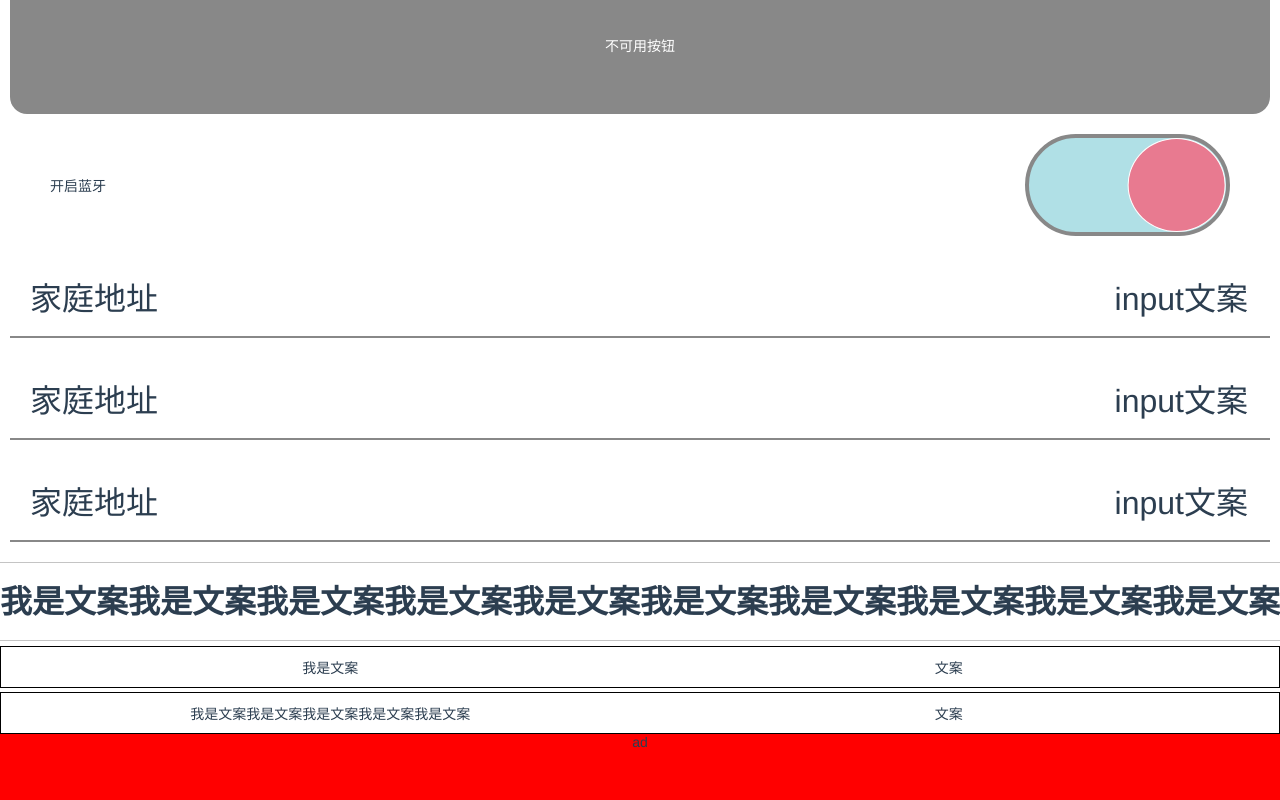
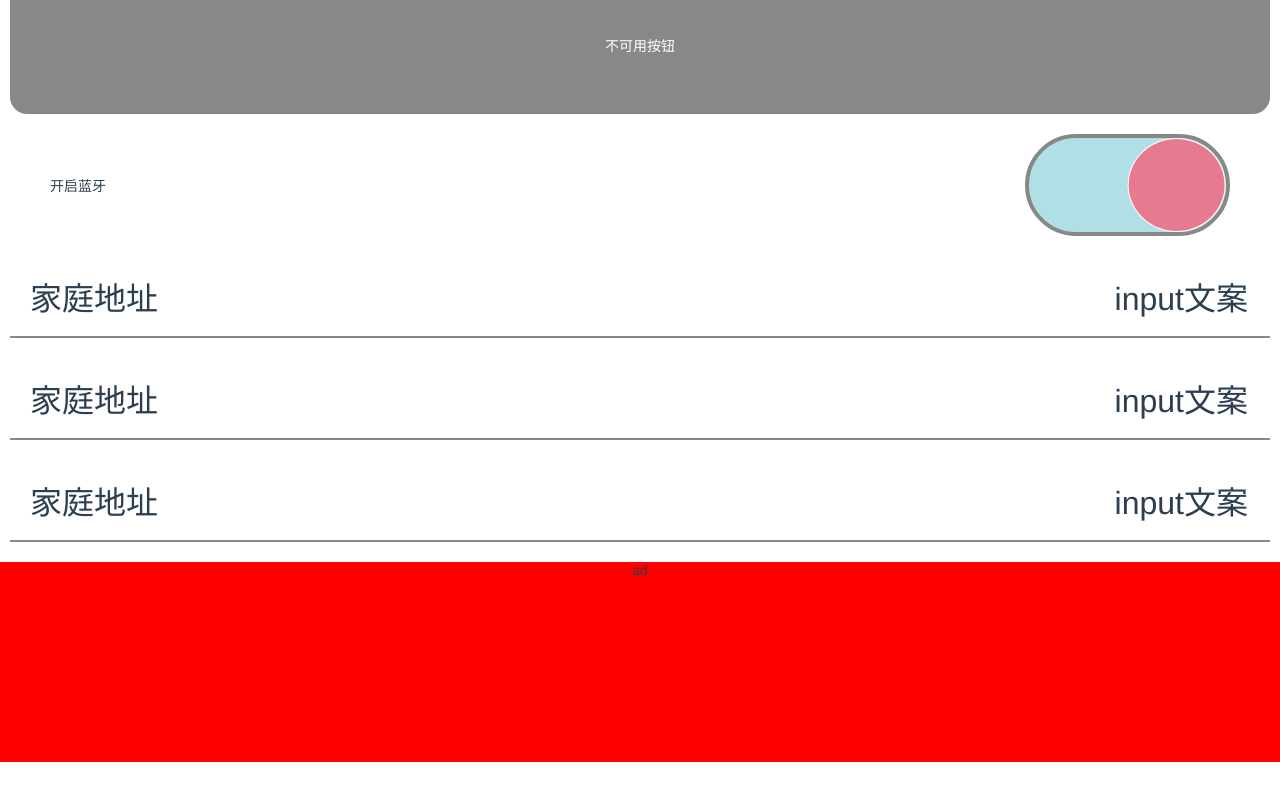
Before and after one commit to Gaoyuqian/notebook, a Vue app in the folder vuetest/: page /#/test in a window 1280 px wide. Shown: the part 336-1136 px from the top of the page. After the commit the page ends 1098 px from the top, so only its background shows below. Built offline with nearby package versions, Linux system fonts and the light colour scheme; what vue-resource would draw is missing.

Commit message:
silder 第二版

```diff
--- a/vuetest/src/Venus/components/datePicker/datepickerbody.vue
+++ b/vuetest/src/Venus/components/datePicker/datepickerbody.vue
@@ -1,6 +1,6 @@
 <template>
       <div class="v-date-picker-body">
-            <div class="v-date-picker-box"  @touchstart='touchstart' @touchmove.stop='touchmove' @touchend.stop='touchend'>
+            <div class="v-date-picker-box"  @touchstart.stop='touchstart' @touchmove.stop='touchmove' @touchend.stop='touchend'>
               <div class="v-date-picker-scroll" ref='scroll'>
                     <div class="content" v-for='(item,val) in Mdata'>{{item}}</div>
               </div>
--- a/vuetest/src/Venus/components/slide.vue
+++ b/vuetest/src/Venus/components/slide.vue
@@ -1,11 +1,12 @@
 <template>
     <div class="v-slide">
         <div class="slide-box">
-            <div class="slide-pannel" ref='item' @touchstart='touchstart' @touchend='touchend' @touchmove='touchmove'>
+            <div class="slide-pannel" ref='item' @touchstart.stop='touchstart' @touchend.stop='touchend' @touchmove.stop='touchmove'>
+                <div class="slide-c">第三瓶</div>
                 <div class="slide-a">ad</div>
                 <div class="slide-b">dfs</div>
                 <div class="slide-c">第三瓶</div>
-                <div class="slide-c">第zi瓶</div>
+                <div class="slide-a">ad</div>
             </div>
         </div>
     </div>
@@ -20,14 +21,31 @@ export default {
       end: { endX: "", endY: "" },
       distance: 0,
       distanceCopy: 0,
-      index: 1
+      index: 1,
+      moveLock: false
     };
   },
   methods: {
     init() {
       this.setWidth(this.$refs.item, this.windowWidth * this.length);
       this.setWidth(this.$refs.item.children, this.windowWidth);
+      this.distance = this.distanceCopy = -this.windowWidth;
+      this.animation(-this.windowWidth);
+      this.$refs.item.addEventListener("transitionend", e => {
+        if (this.index === 0 || this.index === this.length - 1) {
+          this.moveLock = true;
+          this.looping();
+        }
+        this.moveLock = false;
+      });
     },
+
+    /*
+        主要问题
+
+        当上一个translate未结束时 进行了下一次滑动 则出界了
+
+    */
     setWidth(dom, width) {
       if (Object.prototype.toString.call(dom) === "[object HTMLDivElement]") {
         dom.style.width = `${width}px`;
@@ -38,39 +56,74 @@ export default {
       }
     },
     touchstart(evt) {
+      evt.preventDefault();
       this.end.endX = evt.changedTouches[0].clientX;
       //   console.log(this.start);
     },
     touchend(evt) {
       //负责校对位置
       this.hack(this.distance);
-      this.index = -parseInt(this.distance / this.windowWidth) + 1;
-      //   console.log(this.index);
+      this.index = -parseInt(this.distance / this.windowWidth);
+      console.log(`第${this.index}个`);
+      evt.preventDefault();
     },
     touchmove(evt) {
+      if (this.moveLock) {
+        return;
+      }
+      //   console.log(evt);
       // 老规矩  负责移动动画
       this.start.startX = this.end.endX;
       this.end.endX = evt.changedTouches[0].clientX;
       this.distance += this.end.endX - this.start.startX;
+      //   this.outdoor();
       this.animation(this.distance);
+      //   if (Math.abs(this.distance) >= this.windowWidth) {
+      //     return;
+      //   }
+      evt.preventDefault();
     },
     animation(distance, time) {
-      //   console.log(distance);
       const $item = this.$refs.item;
-      $item.style.transform = `translateX(${this.distance}px)`;
-      if (time) {
+      this.distance = distance;
+      $item.style.transform = `translateX(${distance}px)`;
+      if (time === undefined || time === null) {
+        $item.style.transition = ``;
+      } else {
         $item.style.transition = `all ${time}s`;
-      } else {
-        $item.style.transition = "";
+      }
+    },
+    looping(offset = 0) {
+      // 负责将出界的滑动 重新定位到对应的index上
+      if (this.index === 0) {
+        console.log("左划出界,即将开始修正");
+        this.animation((-this.windowWidth + offset) * 3, 0);
+        this.distanceCopy = this.distance;
+      }
+      if (this.index === this.length - 1) {
+        this.animation((-this.windowWidth + offset) * 1, 0);
+        this.distanceCopy = this.distance;
+        console.log("右划出界,即将开始修正");
       }
     },
     //修改左右滑的判断逻辑   根据distance的增长值判断
+    // outdoor() {
+    //   if (
+    //     this.distance > 0 ||
+    //     this.distance < (this.length - 1) * -this.windowWidth
+    //   ) {
+    //     this.moveLock = true;
+    //     this.looping(this.distance % (this.index * this.windowWidth));
+    //   }
+    // },
     hack(distance) {
       //   console.log(distance, this.distanceCopy);
       if (distance > this.distanceCopy) {
         console.log("左滑");
         if (distance > 0) {
           console.log("左划出界");
+          //   this.moveLock = true;
+          //   this.looping(this.distance % (this.index * this.windowWidth));
         } else {
           this.matchDistance(0.3, "left");
           console.log("左花没出界");
@@ -79,6 +132,9 @@ export default {
       } else {
         if (distance < (this.length - 1) * -this.windowWidth) {
           // 出界了 转换到第一个元素
+          //   this.moveLock = true;
+          //   console.log(this.distance, this.index);
+          //   this.looping(this.distance % (this.index * this.windowWidth));
           console.log("又话出界");
         } else {
           this.matchDistance(0.3, "right");
@@ -90,16 +146,11 @@ export default {
     },
     matchDistance(basic, fangxiang) {
       const P = fangxiang === "right" ? -1 : 1;
-
-      //   console.log(
-      //     -(this.windowWidth * basic),
-      //     (this.distanceCopy - this.distance) * P
-      //   );
       if (this.distance * P > this.windowWidth * (basic + this.index - 1)) {
         this.distance = this.distanceCopy + P * this.windowWidth;
         this.animation(this.distance, 0.3);
-        console.log("123");
         // 正常又话
+        console.log("正常又话");
       } else if (
         (this.distanceCopy - this.distance) * P <
         -(this.windowWidth * basic)
@@ -123,10 +174,10 @@ export default {
   // 一定循环播放
   props: {},
   created() {
-    this.windowWidth = window.outerWidth;
+    this.windowWidth = window.innerWidth;
   },
   mounted() {
-    this.length = this.$refs.item.children.length;
+    this.length = this.$refs.item.children.length; //改成 props中data的长度
     this.init();
   }
 };
@@ -143,6 +194,8 @@ export default {
 .slide-pannel {
   height: 100%;
   position: relative;
+  overflow: hidden;
+
   .slide-a {
     height: 100%;
     background: red;
--- a/vuetest/src/Venus/test.vue
+++ b/vuetest/src/Venus/test.vue
@@ -1,5 +1,5 @@
 <template>
-<div class='main'>
+<div class='main' >
   <!-- button -->
     <div class='a'>
     <btna @click="clickHandle('小号按钮')" size='half' radius='small'>小号按钮</btna>
@@ -38,11 +38,11 @@
               <btna @click="clickHandle('大号按钮')" size='mini' inline radius='small'>取消</btna>
             </div>
         </model>
-    <div>
+    <!-- <div>
       <lineBox line='both' type='title' size='middle'>我是文案我是文案我是文案我是文案我是文案我是文案我是文案我是文案我是文案我是文案</lineBox>
     </div>
     <lineBoxGroup>我是文案|文案</lineBoxGroup>
-    <lineBoxGroup>我是文案我是文案我是文案我是文案我是文案|文案</lineBoxGroup>
+    <lineBoxGroup>我是文案我是文案我是文案我是文案我是文案|文案</lineBoxGroup>  -->
 
     <!-- <loading size='small'></loading>
     <loading size='middle'></loading>
```
